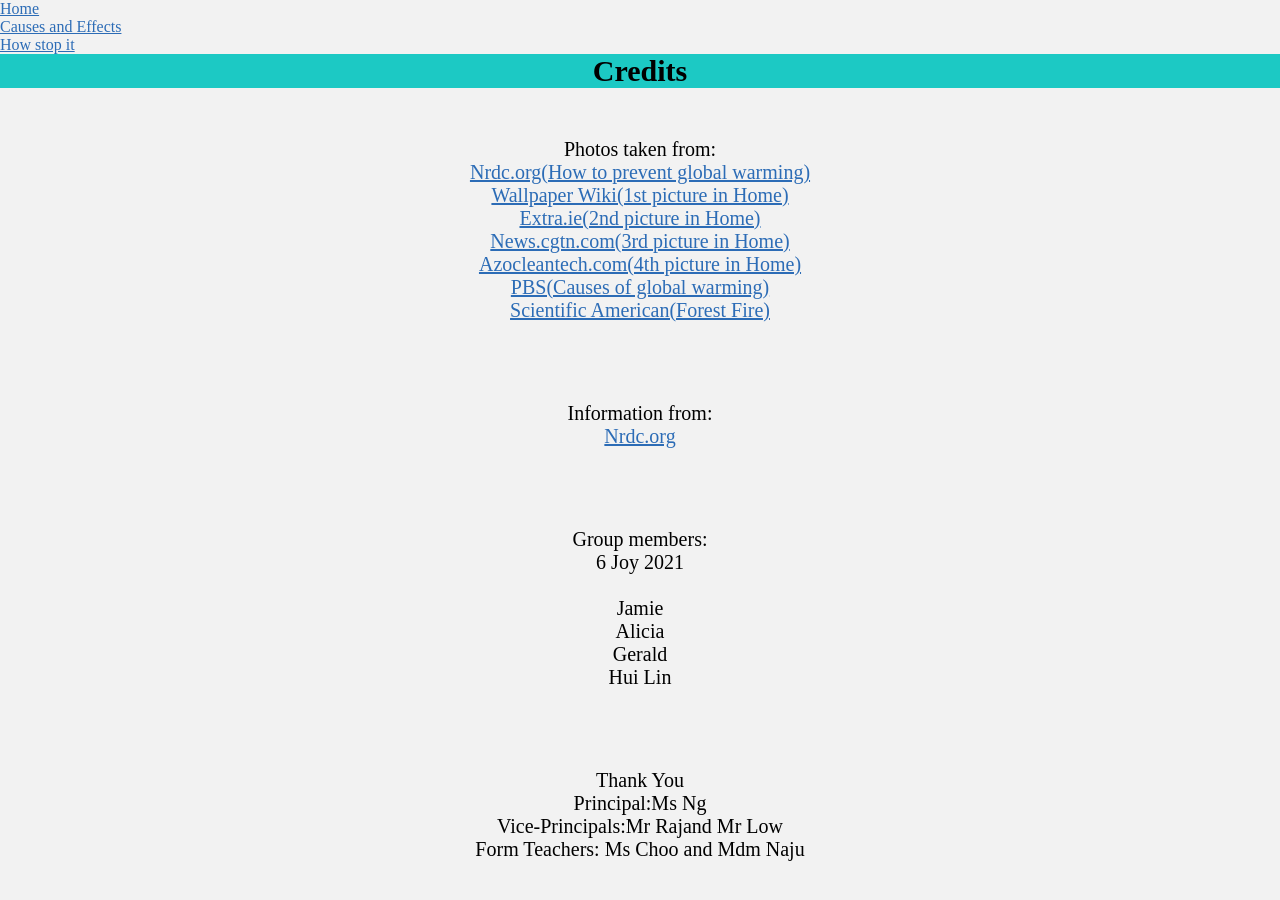
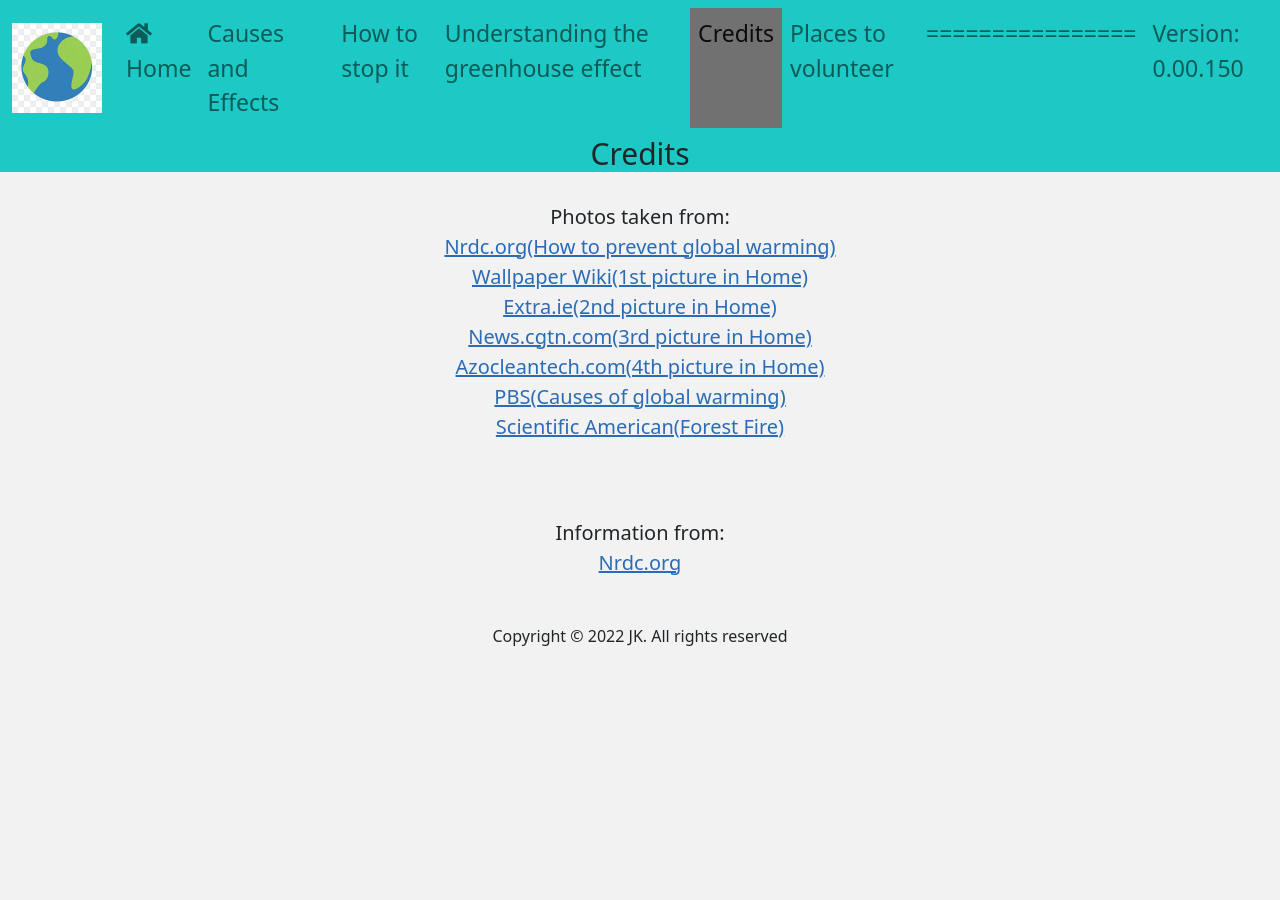
Before and after one commit to yaushing/globalwarming, a plain HTML site: page Credits.html in a window 1280 px wide. After the commit the page ends 800 px from the top, so only its background shows below. Drawn offline with Linux system fonts and the light colour scheme.

Commit message:
Version 0.00.150

```diff
--- a/Credits.html
+++ b/Credits.html
@@ -1,15 +1,39 @@
 <!DOCTYPE html>
 <html>
-<head>
-<title>Credits</title>
-    <link href="Assets/css/style.css" rel="stylesheet" type="text/css" />
-</head>
+    <head>
+        <meta charset="utf-8">
+        <meta name="viewport" content="width=device-width">
+        <title>Credits</title>
+        <link rel="shortcut icon" type="images" href="Images/Earth.jpeg"/>
+        <link href="Assets/css/style.css" rel="stylesheet" type="text/css" />
+        <link rel="stylesheet" href="assets/css/bootstrap.min.css">
+        <link rel="stylesheet" href="assets/css/style.css">
+        <link rel="stylesheet" href="https://cdnjs.cloudflare.com/ajax/libs/font-awesome/5.15.3/css/all.min.css" integrity="sha512-iBBXm8fW90+nuLcSKlbmrPcLa0OT92xO1BIsZ+ywDWZCvqsWgccV3gFoRBv0z+8dLJgyAHIhR35VZc2oM/gI1w==" crossorigin="anonymous" />
+
+      </head>
 <body>
-    <div class="flex-index">
-      <div><a href ="index.html" class="flex-div-a">Home</a></div>
-      <div><a href="Effects.html" class="flex-div-a">Causes and Effects</a></div>
-      <div><a href="Stop.html" class="flex-div-a">How stop it</a></div>
-    </div>
+    <nav class="navbar navbar-expand-lg navbar-light">
+        <div class="container-fluid">
+            <a class="navbar-brand" href="index.html">
+                <img class="logopic" src="Images/Earth.jpeg" alt="i am jamie kam" />
+            </a>
+            <button class="navbar-toggler" type="button" data-bs-toggle="collapse" data-bs-target="#navbarNavAltMarkup" aria-controls="navbarNavAltMarkup" aria-expanded="false" aria-label="Toggle navigation">
+            <span class="navbar-toggler-icon"></span>
+            </button>
+            <div class="collapse navbar-collapse" id="navbarNavAltMarkup">
+                <div class="navbar-nav">
+                    <a class="nav-link" aria-current="page" href="index.html"><i class="fas fa-home"></i> Home</a>
+                    <a class="nav-link" href ="Effects.html">Causes and Effects</a>
+                    <a class="nav-link" href="Stop.html">How to stop it</a>
+                    <a class="nav-link" href="UnderstandGreenhouse.html">Understanding the greenhouse effect</a>
+                    <a class="nav-link active" href="Credits.html">Credits</a>
+                    <a class="nav-link" href="Volunteer.html">Places to volunteer</a>
+                    <div class="nav-link">================</div>
+                    <div class="nav-link">Version: 0.00.150</div>
+                </div>
+            </div>
+        </div>
+    </nav>
     <h1 id="title">Credits</h1>
     <p class="info">
       Photos taken from:<br>
@@ -23,17 +47,9 @@
      </p>
     <p class="info"> Information from:<br>
       <a href="https://www.nrdc.org/stories/global-warming-101#causes">Nrdc.org</a></p>
-
-    <p class="info">Group members:<br>
-    6 Joy 2021<br><br>
-      Jamie<br>
-      Alicia<br>
-      Gerald<br>
-      Hui Lin<br></p>
-    <p class ="info"> Thank You<br>
-      Principal:Ms Ng<br>
-      Vice-Principals:Mr Rajand Mr Low<br>
-      Form Teachers: Ms Choo and Mdm Naju</p>
+      <div class="CopyrightDiv">
+        <p>Copyright © 2022 JK. All rights reserved</p>
+    </div>
     <script src="Assets/js/script.js"></script>
     <script src="Assets/js/bootstrap.min.js"></script>
     <script src="Assets/js/jquery.js"></script>
```
